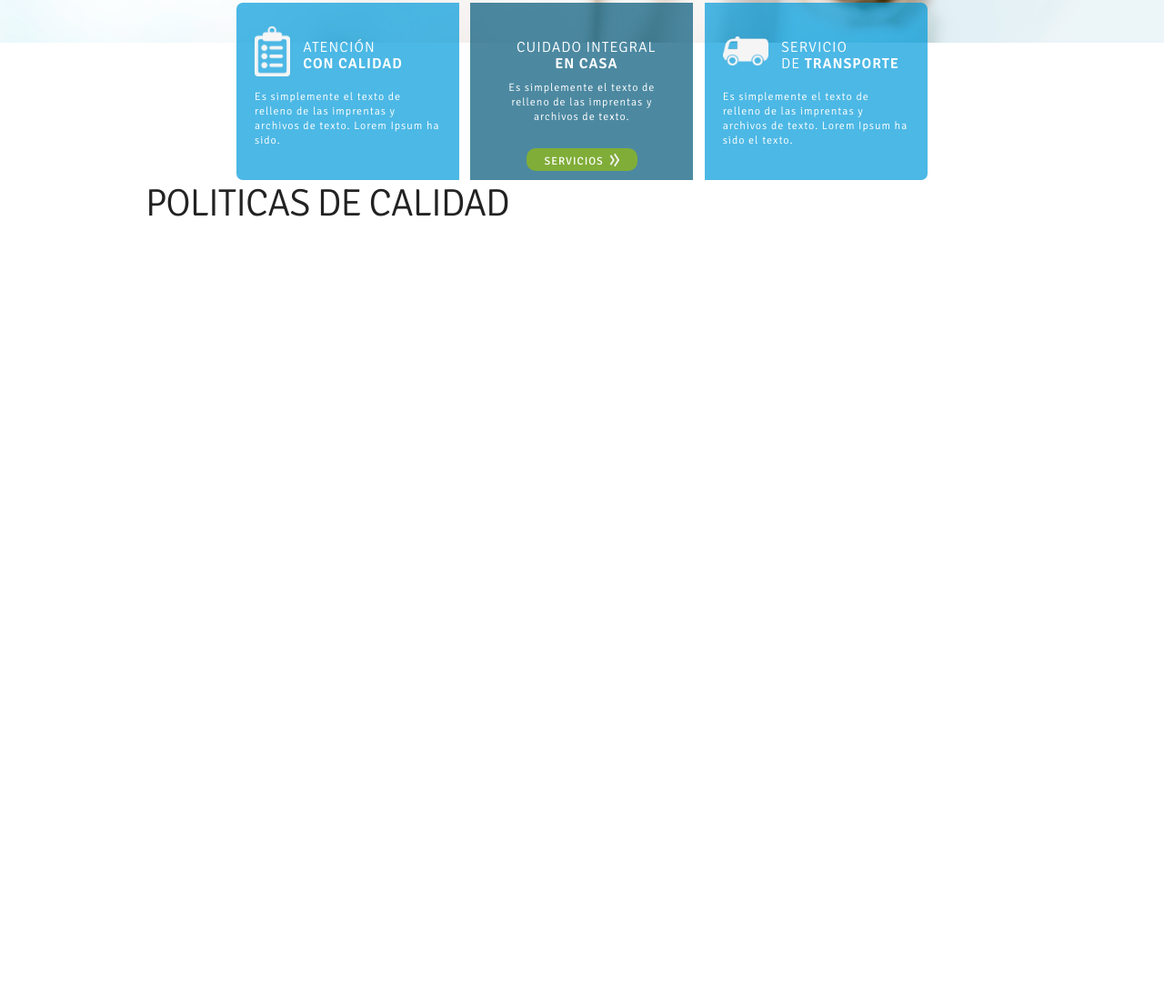
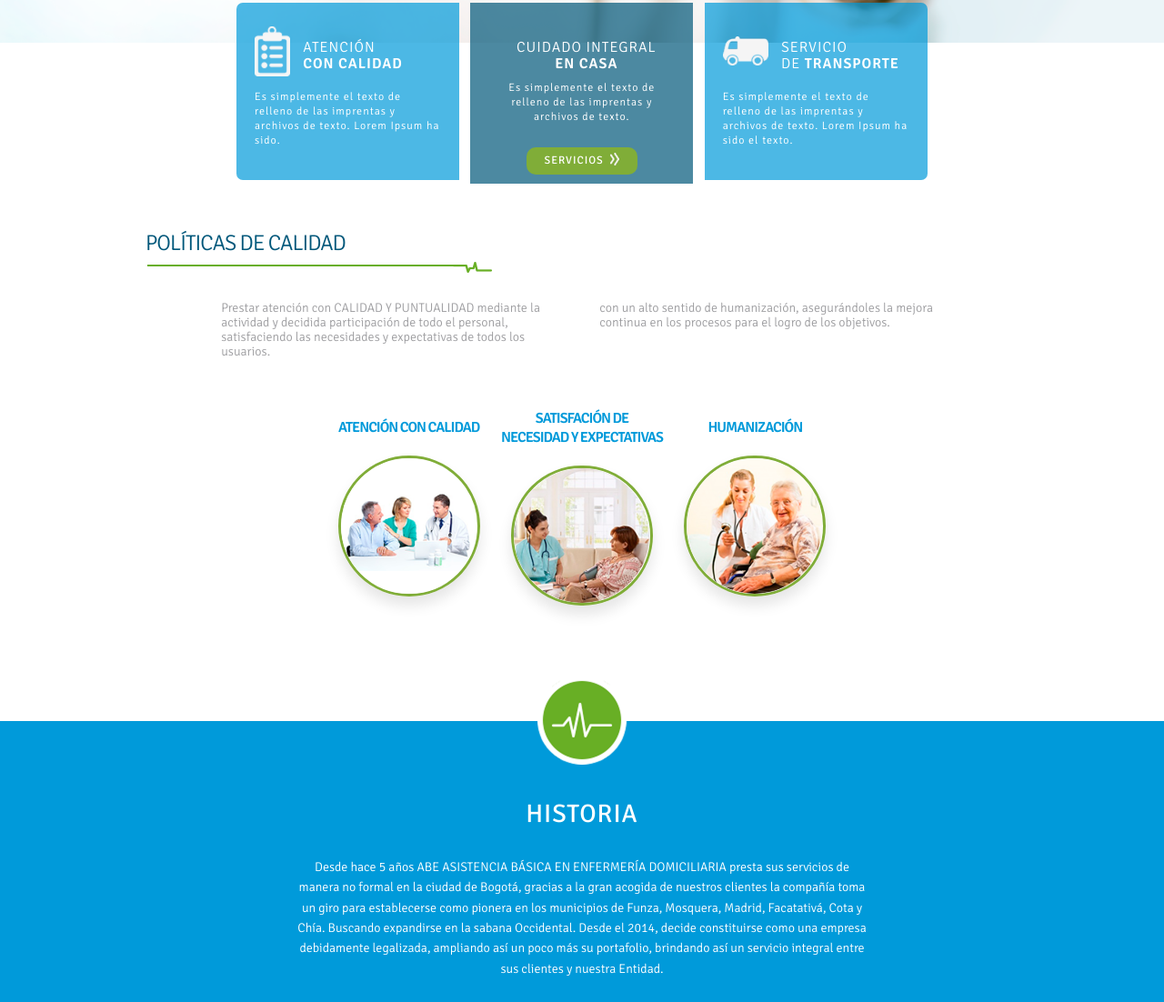
Before and after one commit to gydoar/AB-ENFERMERIA, a plain HTML site: page index.html in a window 1280 px wide. Shown: the part 479-1581 px from the top of the page at 91% size. Before the commit the page ends 800 px from the top, so only its background shows below. Drawn offline with nearby package versions, Linux system fonts and the light colour scheme.

Commit message:
segundos cambios

```diff
--- a/css/skeleton.css
+++ b/css/skeleton.css
@@ -168,7 +168,7 @@ a:hover {
 .bottom-green{
   font-size: 12px;
   display: inline-block;
-  height: 25px;
+  height: 30px;
   padding: 2px 20px;
   color: #ffffff;
   text-align: center;
--- a/index.html
+++ b/index.html
@@ -80,8 +80,53 @@
   </section>
 
   <!-- Seccion Politicas de calidad -->
+  <section id="politicas-calidad" class="container">
+
+    <h2>POLÍTICAS DE CALIDAD</h2>
+    <div class="line-niveles"></div>
+
+  </section>
+
+  <section id="politicas-calidad" class="container">
+
+    <div class="five columns offset-by-one">
+      <p>Prestar atención con CALIDAD Y PUNTUALIDAD mediante la actividad y decidida participación de todo el personal, satisfaciendo las necesidades y expectativas de todos los usuarios.</p>
+    </div>
+
+    <div class="five columns columns">
+      <p>con un alto sentido de humanización, asegurándoles la mejora continua en los procesos para el logro de los objetivos.</p>
+    </div>
+
+  </section>
+
   <section class="container">
-    <h2>POLITICAS DE CALIDAD</h2>
+    <ul class="calidad offset-by-two eight columns">
+      <li>
+        <h3>ATENCIÓN CON CALIDAD</h3>
+        <img width="150" src="images/atencion-calidad.png" alt="">
+      </li>
+      <li>
+        <h3>SATISFACIÓN DE<br>NECESIDAD Y EXPECTATIVAS</h3>
+        <img width="150" src="images/satisfaccion-de-necesidades.png" alt="">
+      </li>
+      <li>
+        <h3>HUMANIZACIÓN</h3>
+        <img width="150" src="images/humanizacion.png" alt="">
+      </li>
+    </ul>
+  </section>
+
+  <!-- Historia -->
+  <section id="historia">
+    <!-- Simbolo -->
+    <div class="simbolo container"><img width="99" src="images/simbolo-medical.png" alt=""></div>
+
+    <div class="container">
+      <div class="offset-by-two eight columns">
+        <h2>HISTORIA</h2>
+        <p>Desde hace 5 años ABE ASISTENCIA  BÁSICA EN ENFERMERÍA DOMICILIARIA  presta sus servicios de manera no formal en la ciudad de Bogotá, gracias a la gran acogida de  nuestros clientes la compañía toma un giro  para establecerse como pionera en los municipios de Funza, Mosquera, Madrid, Facatativá, Cota y Chía. Buscando expandirse en la sabana Occidental. Desde el 2014, decide constituirse como una empresa debidamente legalizada, ampliando así un poco más su portafolio, brindando así un servicio integral entre sus clientes y nuestra Entidad. </p>
+      </div>
+    </div>
   </section>
 
 
--- a/style.css
+++ b/style.css
@@ -91,3 +91,71 @@ ul#menu li a:focus{
 	-ms-border-radius: 0px 7px 7px 0px;
 	-webkit-border-radius: 0px 7px 7px 0px;
 }
+#politicas-calidad{
+	margin-top: 50px;
+}
+#politicas-calidad h2{
+	font-size: 24px;
+	margin-bottom: 5px;
+	color: #00577a;
+}
+.line-niveles{
+	background: url("images/line-niveles.png");
+	background-repeat: no-repeat;
+	height: 14px;
+	margin-bottom: -20px;
+}
+#politicas-calidad p{
+	color: #9f9fa2;
+	line-height: 16px;
+	font-size: 14px;
+	font-weight: 300;
+}
+
+
+ul.calidad{
+	text-align: center;
+	margin-top: 30px;
+	margin-bottom: 40px;
+}
+ul.calidad li{
+	display: inline-block;
+	vertical-align: middle;
+	margin: 0 10px;
+	list-style: none;
+}
+ul.calidad li h3{
+	vertical-align: middle;
+	font-size: 16px;
+	font-weight: 600;
+	color: #009ada;
+
+}
+ul.calidad li img{
+	border: 3px solid #80ad38;
+	border-radius: 90px;
+	box-shadow: 0 0px 0px rgba(0, 0, 0, 0.3), 0px 10px 15px rgba(0, 0, 0, 0.1);
+}
+.simbolo{
+	text-align: center;
+}
+.simbolo img{
+	margin-top: -50px;
+}
+#historia{
+	margin-top: 80px;
+	background: #009ada;
+	height: auto;
+	color: #ffffff;
+	text-align: center;
+}
+#historia h2{
+	font-size: 28px;
+	margin: 30px 0px;
+	font-weight: 400;
+	letter-spacing: 1px;
+}
+#historia p{
+	font-size: 14px;
+	font-weight: 300;
+}
```
Also changed, not shown: images/atencion-calidad.png (added), images/humanizacion.png (added), images/satisfaccion-de-necesidades.png (added), images/simbolo-medical.png (added).
